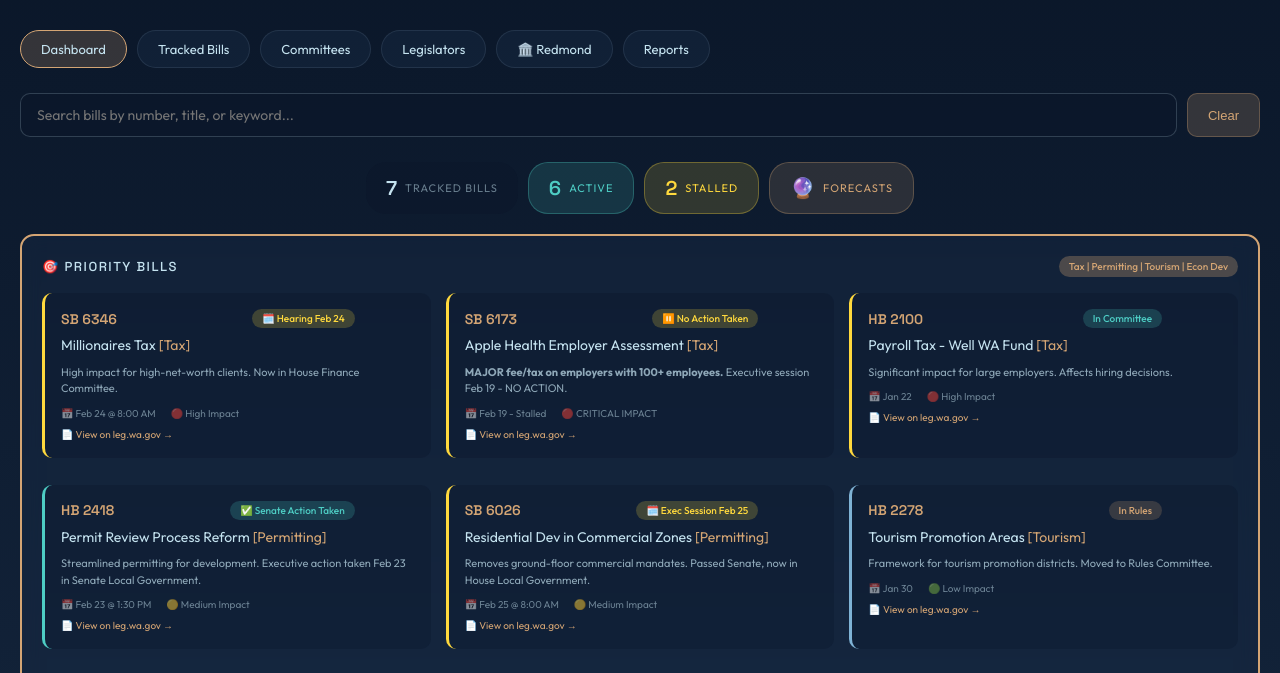
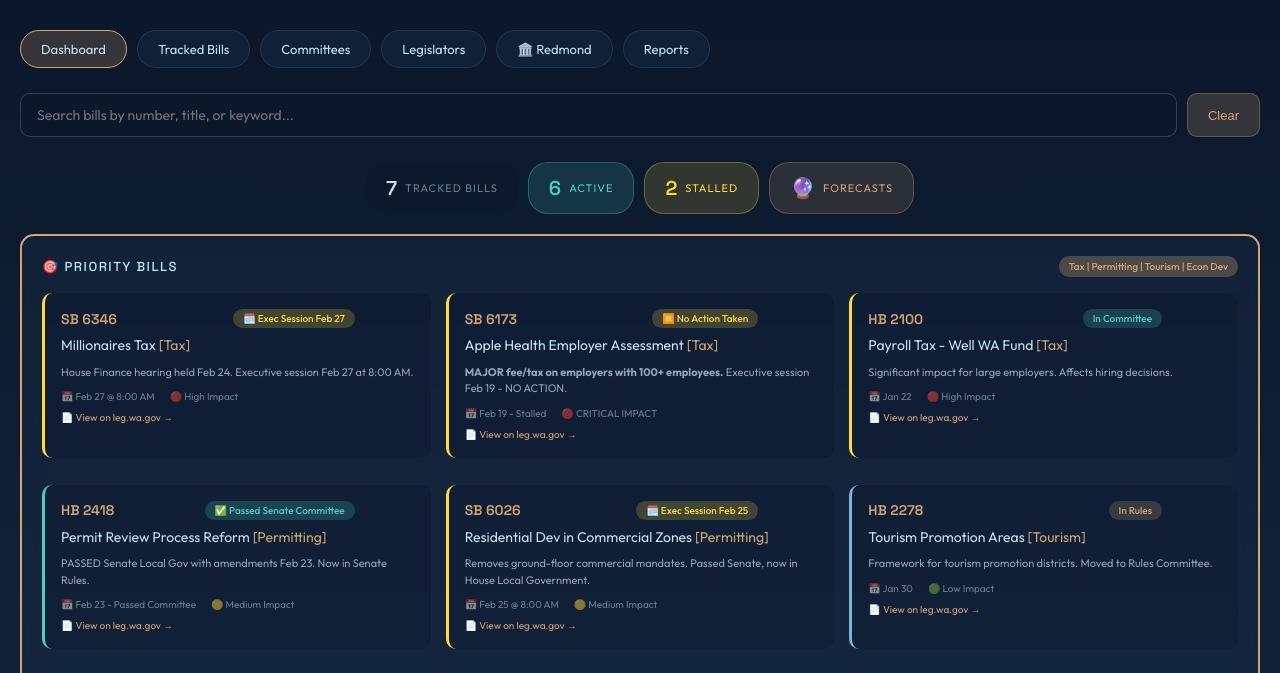
Before and after one commit to digikelly/hoshi-political, a plain HTML site: page index.html in a window 1280 px wide. Shown: the part 105-778 px from the top of the page. Drawn offline with Linux system fonts and the light colour scheme.

Commit message:
Update dashboard: HB 2418 passed Senate committee, SB 6346 hearing completed

```diff
--- a/index.html
+++ b/index.html
@@ -585,12 +585,12 @@
                         <div class="bill-card" onclick="showBillDetail('SB6346')" style="border-left-color: #ffd93d; cursor: pointer;">
                             <div class="bill-header">
                                 <span class="bill-number">SB 6346</span>
-                                <span class="bill-status" style="background: rgba(255, 217, 61, 0.2); color: #ffd93d;">🗓️ Hearing Feb 24</span>
+                                <span class="bill-status" style="background: rgba(255, 217, 61, 0.2); color: #ffd93d;">🗓️ Exec Session Feb 27</span>
                             </div>
                             <div class="bill-title">Millionaires Tax <span style="color: var(--hoshi-gold);">[Tax]</span></div>
-                            <div class="bill-description" style="font-size: 11px;">High impact for high-net-worth clients. Now in House Finance Committee.</div>
+                            <div class="bill-description" style="font-size: 11px;">House Finance hearing held Feb 24. Executive session Feb 27 at 8:00 AM.</div>
                             <div class="bill-meta" style="font-size: 10px;">
-                                <span>📅 Feb 24 @ 8:00 AM</span>
+                                <span>📅 Feb 27 @ 8:00 AM</span>
                                 <span>🔴 High Impact</span>
                             </div>
                             <a href="https://app.leg.wa.gov/billsummary?BillNumber=6346&Year=2026" target="_blank" style="font-size: 10px; color: var(--hoshi-gold); text-decoration: none; display: inline-block; margin-top: 8px;" onclick="event.stopPropagation();">📄 View on leg.wa.gov →</a>
@@ -628,12 +628,12 @@
                         <div class="bill-card" onclick="showBillDetail('HB2418')" style="border-left-color: #4ecdc4; cursor: pointer;">
                             <div class="bill-header">
                                 <span class="bill-number">HB 2418</span>
-                                <span class="bill-status" style="background: rgba(78, 205, 196, 0.2); color: #4ecdc4;">✅ Senate Action Taken</span>
+                                <span class="bill-status" style="background: rgba(78, 205, 196, 0.2); color: #4ecdc4;">✅ Passed Senate Committee</span>
                             </div>
                             <div class="bill-title">Permit Review Process Reform <span style="color: var(--hoshi-gold);">[Permitting]</span></div>
-                            <div class="bill-description" style="font-size: 11px;">Streamlined permitting for development. Executive action taken Feb 23 in Senate Local Government.</div>
+                            <div class="bill-description" style="font-size: 11px;">PASSED Senate Local Gov with amendments Feb 23. Now in Senate Rules.</div>
                             <div class="bill-meta" style="font-size: 10px;">
-                                <span>📅 Feb 23 @ 1:30 PM</span>
+                                <span>📅 Feb 23 - Passed Committee</span>
                                 <span>🟡 Medium Impact</span>
                             </div>
                             <a href="https://app.leg.wa.gov/billsummary?BillNumber=2418&Year=2026" target="_blank" style="font-size: 10px; color: var(--hoshi-gold); text-decoration: none; display: inline-block; margin-top: 8px;" onclick="event.stopPropagation();">📄 View on leg.wa.gov →</a>
@@ -1293,7 +1293,7 @@
         // Bill data with full summaries - ALL 17 BILLS
         const billsData = {
             'HB2730': { number: 'HB 2730', title: 'Aerospace Tax Preferences - Effectiveness Metrics', shortDesc: 'Clarifying the metric for judging the effectiveness of aerospace tax preferences.', fullSummary: 'This bill clarifies how the effectiveness of aerospace tax incentives will be measured, specifically regarding job creation and retention metrics. Important for aerospace companies operating in Washington.', assessment: 'Important for aerospace/space sector clients. Public hearing scheduled for Feb 9 was NOT HEARD. Bill may be stalled in House Finance Committee.', status: 'HFinance', statusLabel: 'Not Heard', hearing: 'Feb 9 - Stalled', sponsor: 'TBD', committee: 'House Finance', impact: 'medium', billUrl: 'https://app.leg.wa.gov/billsummary?BillNumber=2730&Year=2026', chamber: 'House', alive: true },
-            'SB6346': { number: 'SB 6346', title: 'Millionaires Tax', shortDesc: 'Establishing a tax on millionaires.', fullSummary: 'This bill establishes a tax on millionaires to fund state services. It targets high-net-worth individuals and could affect wealthy business owners and investors.', assessment: 'High impact for high-net-worth clients. Now in House Finance Committee with hearing Feb 24 and executive session Feb 27. Monitor for amendments that might adjust thresholds or exemptions.', status: 'HFinance', statusLabel: 'In House Finance', hearing: 'Feb 24 @ 8:00 AM', sponsor: 'TBD', committee: 'House Finance', impact: 'high', billUrl: 'https://app.leg.wa.gov/billsummary?BillNumber=6346&Year=2026', chamber: 'Senate', alive: true },
+            'SB6346': { number: 'SB 6346', title: 'Millionaires Tax', shortDesc: 'Establishing a tax on millionaires.', fullSummary: 'This bill establishes a tax on millionaires to fund state services. It targets high-net-worth individuals and could affect wealthy business owners and investors.', assessment: 'High impact for high-net-worth clients. House Finance hearing held Feb 24. Executive session scheduled Feb 27 at 8:00 AM. Monitor for amendments.', status: 'HFinance', statusLabel: 'In House Finance', hearing: 'Feb 27 Exec Session', sponsor: 'TBD', committee: 'House Finance', impact: 'high', billUrl: 'https://app.leg.wa.gov/billsummary?BillNumber=6346&Year=2026', chamber: 'Senate', alive: true },
             'HB2100': { number: 'HB 2100', title: 'Payroll Tax for Well Washington Fund', shortDesc: 'Enacting an excise tax on large operating companies on payroll expenses above minimum wage threshold.', fullSummary: 'This bill enacts an excise tax on large operating companies based on payroll expenses above the minimum wage threshold to fund services benefiting Washingtonians through the Well Washington fund.', assessment: 'Significant impact for large employers. The payroll tax structure could affect hiring decisions and wage strategies. Monitor for threshold definitions and credit mechanisms.', status: 'HFinance', statusLabel: 'In Committee', hearing: 'Jan 22', sponsor: 'TBD', committee: 'House Finance', impact: 'high', billUrl: 'https://app.leg.wa.gov/billsummary?BillNumber=2100&Year=2025', chamber: 'House', alive: true },
             'SB6093': { number: 'SB 6093', title: 'Payroll Tax - Senate Version', shortDesc: 'Senate version of excise tax on large operating companies payroll expenses.', fullSummary: 'Senate companion bill to HB 2100, enacting an excise tax on large operating companies based on payroll expenses above minimum wage threshold to fund the Well Washington fund.', assessment: 'Parallel track to HB 2100. Monitor which version moves forward. Senate version may have different thresholds or implementation timelines.', status: 'SWays & Means', statusLabel: 'In Committee', hearing: 'Jan 13', sponsor: 'TBD', committee: 'Senate Ways & Means', impact: 'high', billUrl: 'https://app.leg.wa.gov/billsummary?BillNumber=6093&Year=2025', chamber: 'Senate', alive: true },
             'HB1319': { number: 'HB 1319', title: 'Wealth Tax on Financial Assets', shortDesc: 'Enacting a wealth tax on ownership of stocks, bonds, and other financial intangible property.', fullSummary: 'This bill enacts a wealth tax on the ownership of stocks, bonds, and other financial intangible property. Targets high-net-worth individuals with significant investment portfolios.', assessment: 'LIKELY DEAD - No action since Jan 15. Missed policy committee cutoff (Feb 7).', status: 'HFinance', statusLabel: 'LIKELY DEAD', hearing: 'Jan 15', sponsor: 'OFM Request', committee: 'House Finance', impact: 'high', billUrl: 'https://app.leg.wa.gov/billsummary?BillNumber=1319&Year=2025', chamber: 'House', alive: false },
@@ -1306,7 +1306,7 @@
             'HB2257': { number: 'HB 2257', title: 'DOR Tax Administration', shortDesc: 'Concerning taxes administered by the Department of Revenue.', fullSummary: 'This bill concerns taxes administered by the Department of Revenue, potentially affecting various tax programs and compliance procedures.', assessment: 'Monitor for specific DOR procedure changes. Could affect tax compliance processes for multiple tax types.', status: 'HRules R', statusLabel: 'In Rules', hearing: 'Jan 12', sponsor: 'DOR Request', committee: 'House Rules', impact: 'medium', billUrl: 'https://app.leg.wa.gov/billsummary?BillNumber=2257&Year=2025', chamber: 'House', alive: true },
             'SB6113': { number: 'SB 6113', title: 'DOR Tax Administration - Senate', shortDesc: 'Senate version of DOR tax administration changes.', fullSummary: 'Senate companion to HB 2257, concerning taxes administered by the Department of Revenue.', assessment: 'Senate version PASSED. Monitor for House action. May become vehicle for DOR administrative changes.', status: 'SPassed 3rd', statusLabel: 'Passed Senate', hearing: 'Feb 16', sponsor: 'TBD', committee: 'Senate Floor', impact: 'medium', billUrl: 'https://app.leg.wa.gov/billsummary?BillNumber=6113&Year=2025', chamber: 'Senate', alive: true },
             'HB2489': { number: 'HB 2489', title: 'Public Space Standards', shortDesc: 'Establishing statewide standards for local enforcement of public space laws.', fullSummary: 'This bill establishes statewide standards for when local governments may enforce laws regulating the use of public space for life-sustaining activities.', assessment: 'Municipal governance issue. May affect local business environments in urban areas. Monitor for enforcement standardization.', status: 'HRules R', statusLabel: 'In Rules', hearing: 'Jan 14', sponsor: 'Gregerson (D)', committee: 'House Rules', impact: 'low', billUrl: 'https://app.leg.wa.gov/billsummary?BillNumber=2489&Year=2025', chamber: 'House', alive: true },
-            'HB2418': { number: 'HB 2418', title: 'Permit Review Process Reform', shortDesc: 'Concerning permit review processes and streamlining.', fullSummary: 'This bill concerns permit review processes, aiming to streamline and improve the efficiency of permit approvals for development projects.', assessment: 'Important for development and construction clients. Executive action taken Feb 23 in Senate Local Government. Bill is advancing through the Senate.', status: 'SLoc Gov', statusLabel: 'Senate Action Taken', hearing: 'Feb 23 @ 1:30 PM', sponsor: 'TBD', committee: 'Senate Local Government', impact: 'medium', billUrl: 'https://app.leg.wa.gov/billsummary?BillNumber=2418&Year=2026', chamber: 'House', alive: true },
+            'HB2418': { number: 'HB 2418', title: 'Permit Review Process Reform', shortDesc: 'Concerning permit review processes and streamlining.', fullSummary: 'This bill concerns permit review processes, aiming to streamline and improve the efficiency of permit approvals for development projects.', assessment: 'PASSED Senate Local Government Committee with amendments Feb 23. Now referred to Senate Rules Committee. Important for development and construction clients.', status: 'SRules', statusLabel: 'In Senate Rules', hearing: 'Feb 23 - Passed Committee', sponsor: 'TBD', committee: 'Senate Rules', impact: 'medium', billUrl: 'https://app.leg.wa.gov/billsummary?BillNumber=2418&Year=2026', chamber: 'House', alive: true },
             'SB6209': { number: 'SB 6209', title: 'Financial Aid for Private Institutions', shortDesc: 'Concerning financial aid awards for students at private four-year and two-year institutions.', fullSummary: 'This bill concerns financial aid awards for students attending private four-year and two-year institutions of higher education.', assessment: 'Education sector bill. May affect private college enrollment and funding. Monitor for budget implications.', status: 'SWays & Means', statusLabel: 'In Committee', hearing: 'Jan 26', sponsor: 'TBD', committee: 'Senate Ways & Means', impact: 'low', billUrl: 'https://app.leg.wa.gov/billsummary?BillNumber=6209&Year=2025', chamber: 'Senate', alive: true },
             'HB2480': { number: 'HB 2480', title: 'Residential Development in Commercial Zones', shortDesc: 'Concerning residential development in commercial and mixed-use zones.', fullSummary: 'This bill concerns residential development in commercial and mixed-use zones, potentially increasing housing density in commercial areas.', assessment: 'PRIORITY BILL - Housing density in commercial zones. Monitor for revival or similar legislation.', status: 'HLocal Govt', statusLabel: 'In Committee', hearing: 'Feb 3', sponsor: 'TBD', committee: 'House Local Government', impact: 'high', billUrl: 'https://app.leg.wa.gov/billsummary?BillNumber=2480&Year=2025', chamber: 'House', alive: true },
             'HB2736': { number: 'HB 2736', title: 'Estate Tax Rates - Reinstatement', shortDesc: 'Reinstating estate tax rates that applied before May 20, 2025.', fullSummary: 'This bill reinstates the estate tax rates that were in effect prior to May 20, 2025, applying to estates of decedents dying on or after July 1, 2026.', assessment: 'LIKELY DEAD - Still in House Finance Committee. Missed policy committee cutoff (Feb 7).', status: 'HFinance', statusLabel: 'LIKELY DEAD', hearing: 'Feb 20', sponsor: 'Frame (D)', committee: 'House Finance', impact: 'medium', billUrl: 'https://app.leg.wa.gov/billsummary?BillNumber=2736&Year=2025', chamber: 'House', alive: false },
```
